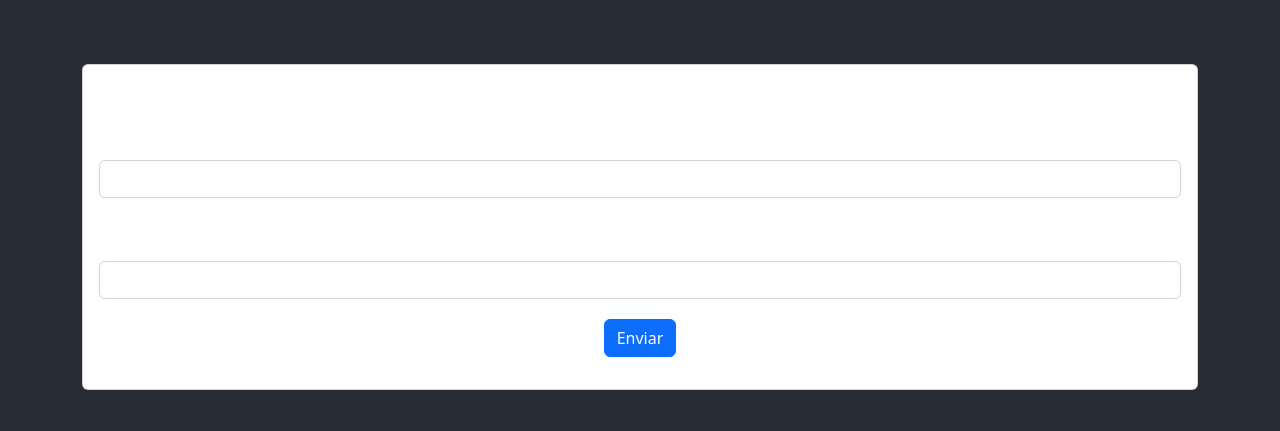
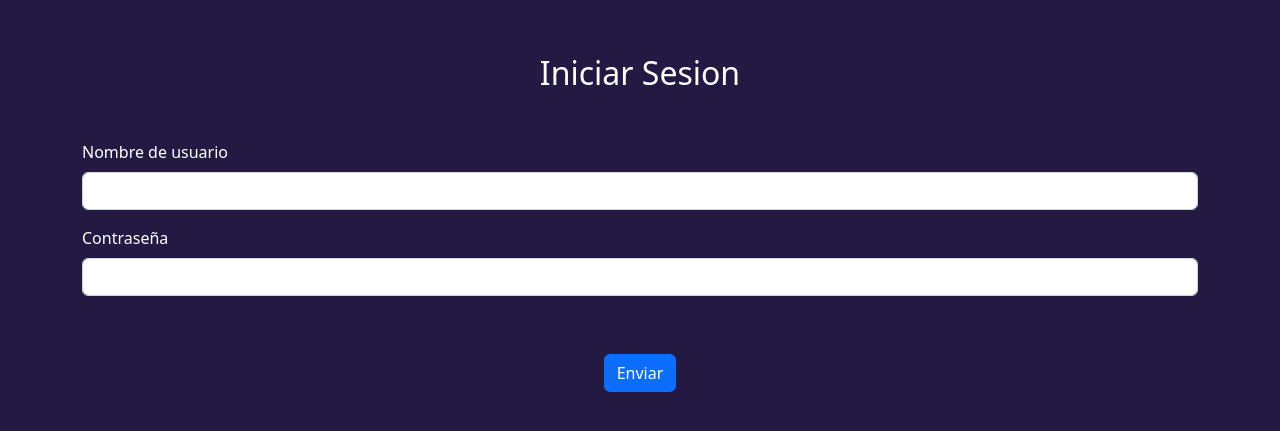
Before and after one commit to iamchapita/Marketplace-Frontend, a React (Create React App) app in the folder markeplace-frontend/: page / in a window 1280 px wide. Shown: the part 173-604 px from the top of the page. Built offline with nearby package versions, Linux system fonts and the light colour scheme.

Commit message:
Cambios en el CSS y algunas lineas del login

```diff
--- a/markeplace-frontend/src/App.css
+++ b/markeplace-frontend/src/App.css
@@ -14,7 +14,7 @@
 }
 
 .App-header {
-  background-color: #282c34;
+  background-color: #231942;
   min-height: 100vh;
   display: flex;
   flex-direction: column;
@@ -23,6 +23,17 @@
   font-size: calc(10px + 2vmin);
   color: white;
 }
+
+.card-body{
+  background-color: #231942;
+}
+
+.mb-3{
+  font-size: medium;
+  text-align: left;
+  border-radius: 5px;
+}
+
 
 .App-link {
   color: #61dafb;
--- a/markeplace-frontend/src/component/sig-in/login.js
+++ b/markeplace-frontend/src/component/sig-in/login.js
@@ -1,14 +1,15 @@
 import React from 'react';
+
 
 function Login (){
 
     return(
 
         <div className='container'>
-            <div className='card'>
                 <div className='card-body'>
                     <form>
-                        <h5>Ingrese su nombre de usuario y contraseña</h5>
+                        <h2>Iniciar Sesion</h2>
+                        <br></br>
                         <div className='mb-3'>
                             <label className='form-label'>Nombre de usuario</label>
                             <input className='form-control' name='name-user' type='emailHelp' />
@@ -17,12 +18,12 @@ function Login (){
                             <label className='form-label' >Contraseña</label>
                             <input className='form-control' name='pass-user' type='password'/>
                         </div>
-                        <div className='mb-3'>
+                        <br></br>
+                        <div className='mb-2'>
                             <button className='btn btn-primary' type='button' >Enviar</button>
                         </div>
                     </form>
-                </div>
-            </div>
+                 </div>
         </div>
     );
 
```
Also changed, not shown: 1 other file (tests, documents, lock files or other folders).
